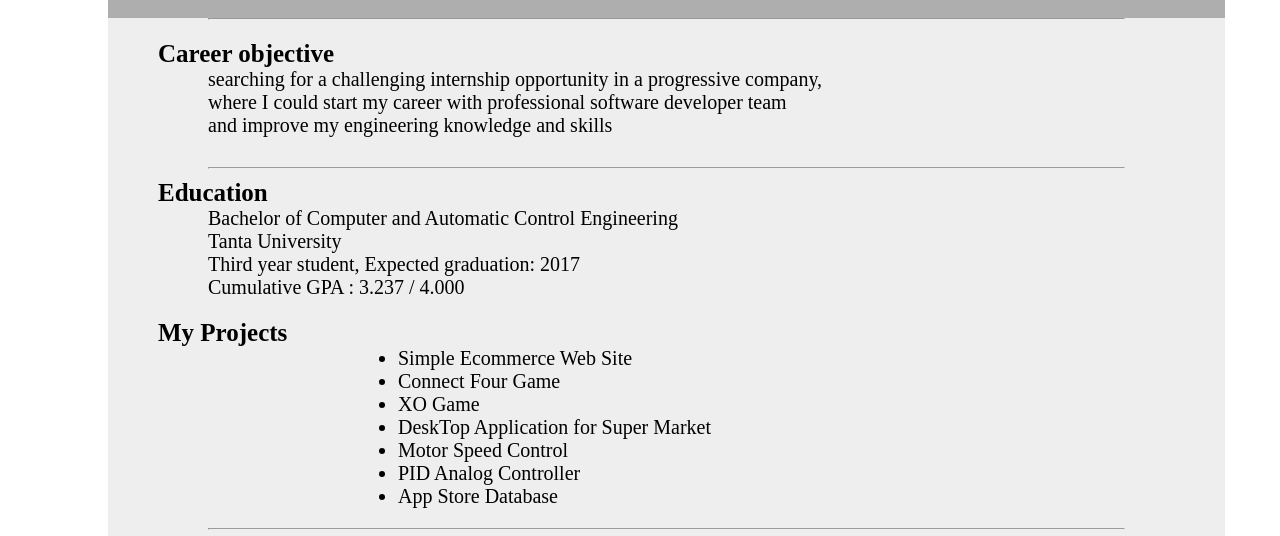
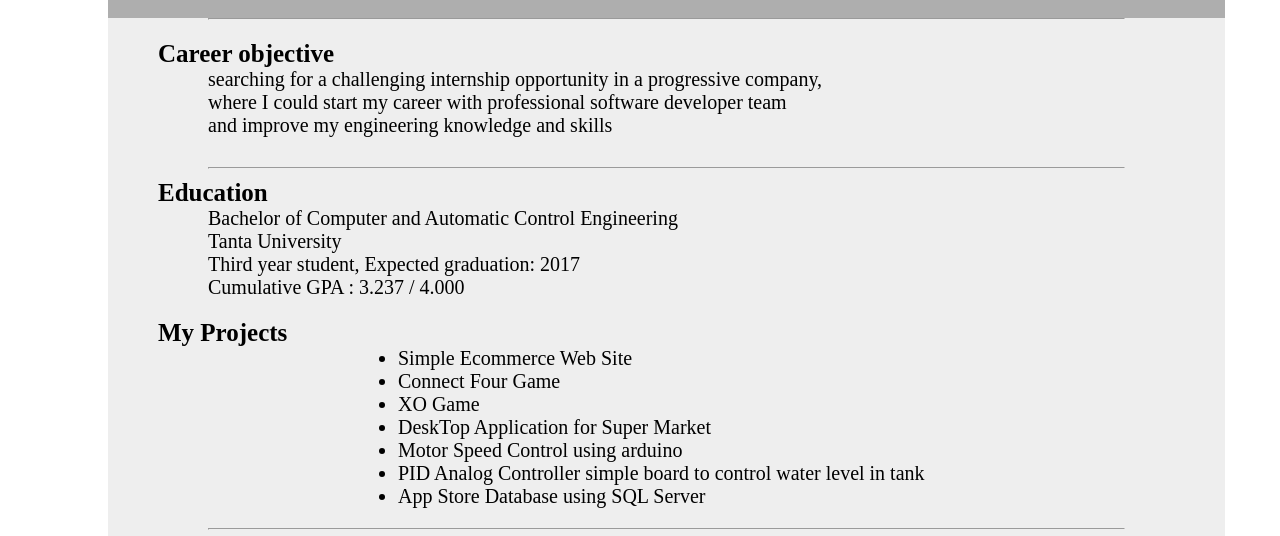
Before and after one commit to amrelshinawy1/inno-tech, a plain HTML site: page cv.html in a window 1280 px wide. Shown: the part 264-800 px from the top of the page. Drawn offline with Linux system fonts and the light colour scheme.

Commit message:
Update cv.html

```diff
--- a/cv.html
+++ b/cv.html
@@ -55,9 +55,9 @@ Cumulative GPA : 3.237 / 4.000
 <li>Connect Four Game</li>
 <li>XO Game</li>
 <li>DeskTop Application for Super Market</li>
-<li>Motor Speed Control </li>
-<li>PID Analog Controller</li>
-<li>App Store Database</li>
+<li>Motor Speed Control   using arduino </li>
+<li>PID Analog Controller simple board to control water level in tank </li>
+<li>App Store Database using SQL Server </li>
 </ul>
 </div>
 </div>
```
